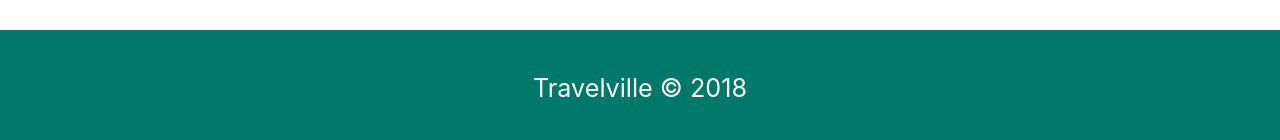
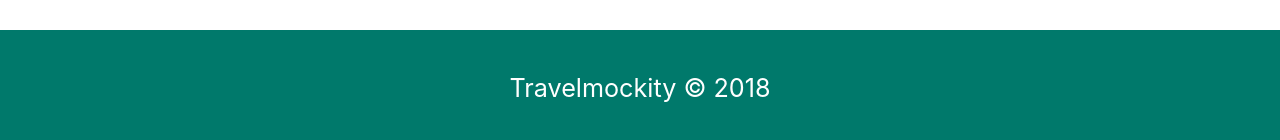
Before and after one commit to TJANGEL/Travel-Agency-Webpage, a plain HTML site: page index.html in a window 1280 px wide. Shown: the part 2930-3070 px from the top of the page. Drawn offline with nearby package versions, Linux system fonts and the light colour scheme.

```diff
--- a/index.html
+++ b/index.html
@@ -326,7 +326,7 @@
 
     <!-- Footer -->
     <footer class="section teal darken-2 white-text center">
-        <p class="flow-text">Travelville &copy; 2018</p>
+        <p class="flow-text">Travelmockity &copy; 2018</p>
     </footer>
 
     <!-- JavaScript -->
```
